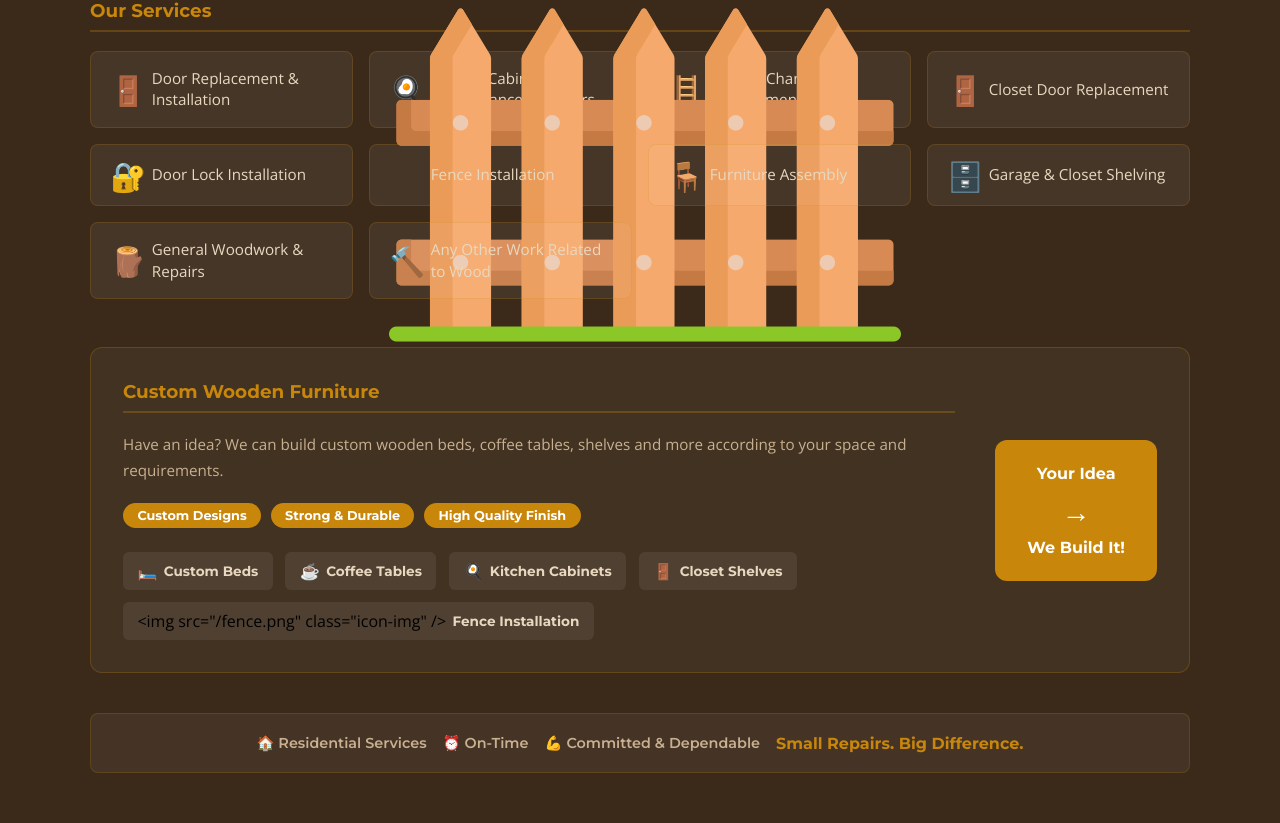
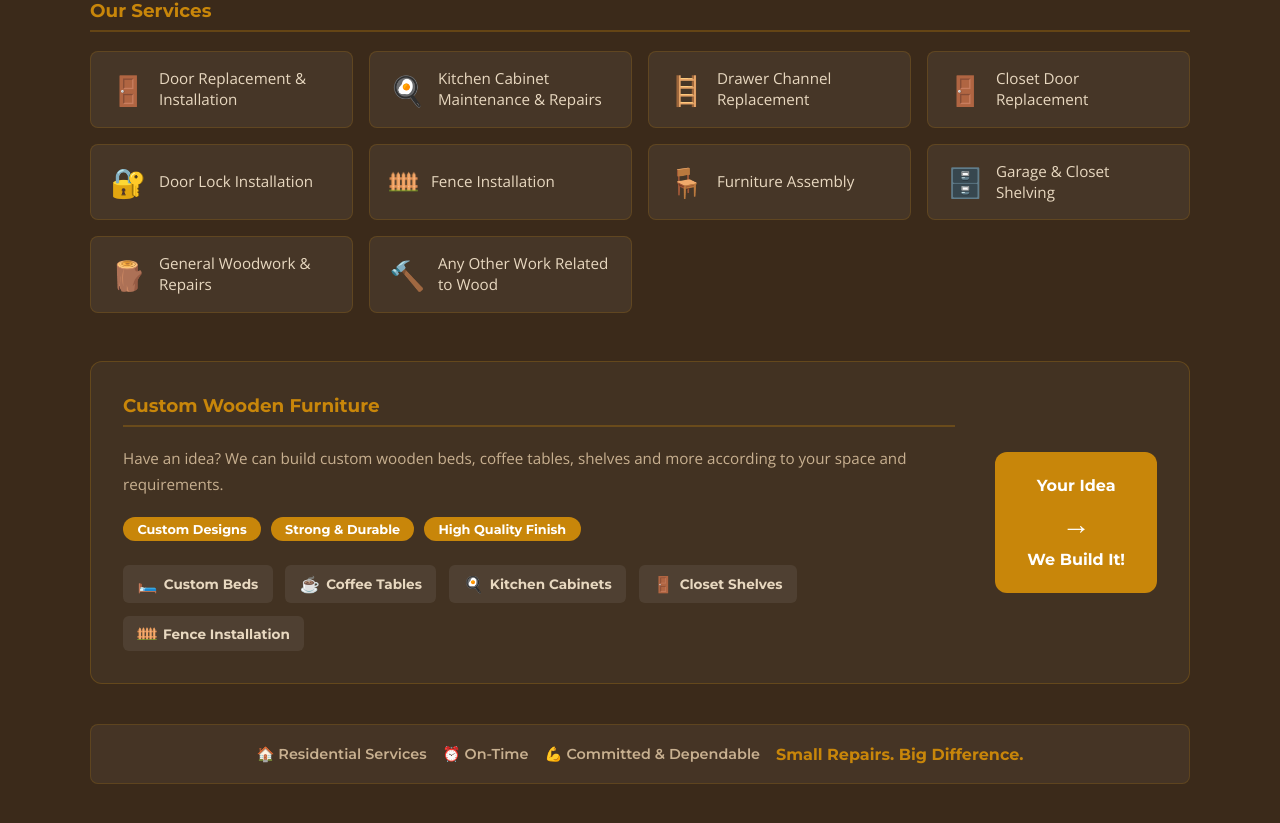
Before and after one commit to vaibhavi20042345/ShriChamundaSolutionsInc, a Vue app: page / in a window 1280 px wide. Shown: the part 1941-2764 px from the top of the page. Built offline with nearby package versions, Linux system fonts and the light colour scheme.

Commit message:
Fix fence icon using proper Vue rendering instead of v-html

```diff
--- a/src/components/ServicesSection.vue
+++ b/src/components/ServicesSection.vue
@@ -15,7 +15,10 @@
       <div class="block-title">Our Services</div>
       <div class="services-grid">
         <div class="service-card" v-for="s in services" :key="s.label">
-          <span class="check" v-html="s.icon"></span>
+          <span class="check">
+            <img v-if="s.isImg" :src="s.icon" class="icon-img" />
+            <template v-else>{{ s.icon }}</template>
+          </span>
           <p>{{ s.label }}</p>
         </div>
       </div>
@@ -30,7 +33,8 @@
           </div>
           <div class="custom-items">
             <div v-for="item in customItems" :key="item.label" class="custom-item">
-              <span>{{ item.icon }}</span>
+              <img v-if="item.isImg" :src="item.icon" class="custom-icon-img" />
+              <span v-else>{{ item.icon }}</span>
               <strong>{{ item.label }}</strong>
             </div>
           </div>
@@ -62,7 +66,7 @@ const services = [
   { icon: '🪜', label: 'Drawer Channel Replacement' },
   { icon: '🚪', label: 'Closet Door Replacement' },
   { icon: '🔐', label: 'Door Lock Installation' },
-  { icon: '<img src="/fence.png" class="icon-img" />', label: 'Fence Installation', width:'100%' },
+  { icon: '/fence.png', isImg: true, label: 'Fence Installation' },
   { icon: '🪑', label: 'Furniture Assembly' },
   { icon: '🗄️', label: 'Garage & Closet Shelving' },
   { icon: '🪵', label: 'General Woodwork & Repairs' },
@@ -76,7 +80,7 @@ const customItems = [
   { icon: '☕', label: 'Coffee Tables' },
   { icon: '🍳', label: 'Kitchen Cabinets' },
   { icon: '🚪', label: 'Closet Shelves' },
-  { icon: '<img src="/fence.png" class="icon-img" />', label: 'Fence Installation' },
+  { icon: '/fence.png', isImg: true, label: 'Fence Installation' },
 ]
 </script>
 
@@ -157,8 +161,9 @@ h2 {
   border-color: #c8860a;
   background: rgba(200,134,10,0.1);
 }
-.check { font-size: 1.8rem; flex-shrink: 0; display: flex; align-items: center; width: 1.8rem; height: 1.8rem; }
-.icon-img { width: 100%; height: 29px; object-fit: contain; display: block; }
+.check { font-size: 1.8rem; flex-shrink: 0; display: flex; align-items: center; }
+.icon-img { width: 29px; height: 29px; object-fit: contain; }
+.custom-icon-img { width: 1.2rem; height: 1.2rem; object-fit: contain; }
 .service-card p {
   font-family: 'Open Sans', sans-serif;
   color: #e8d8c0;
```
